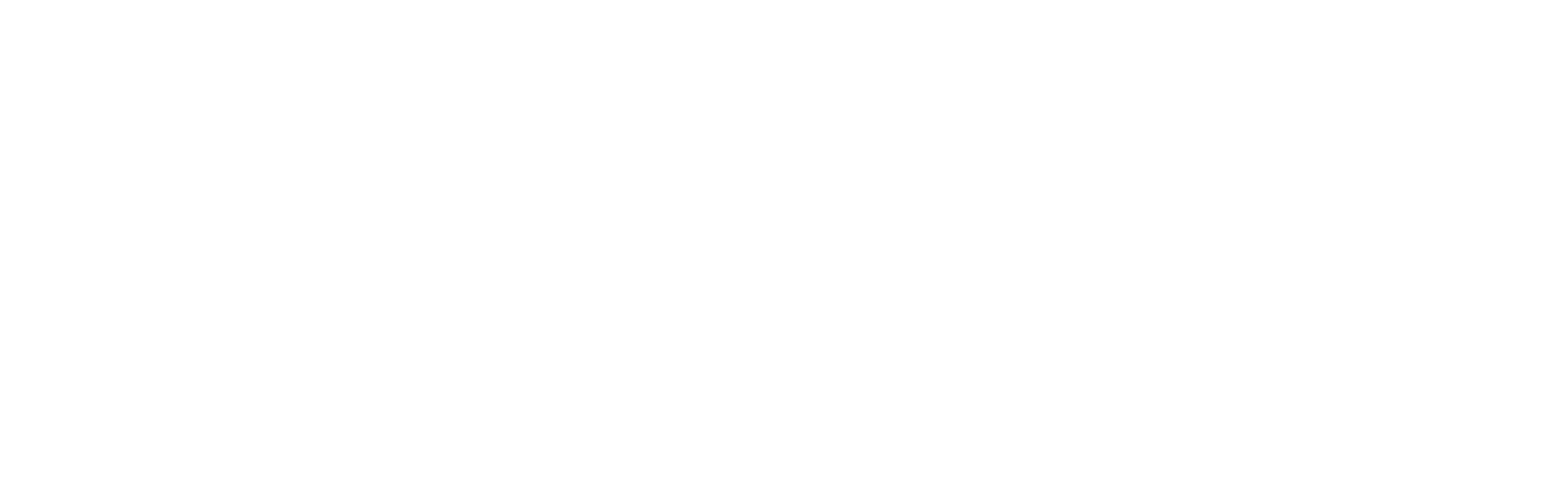
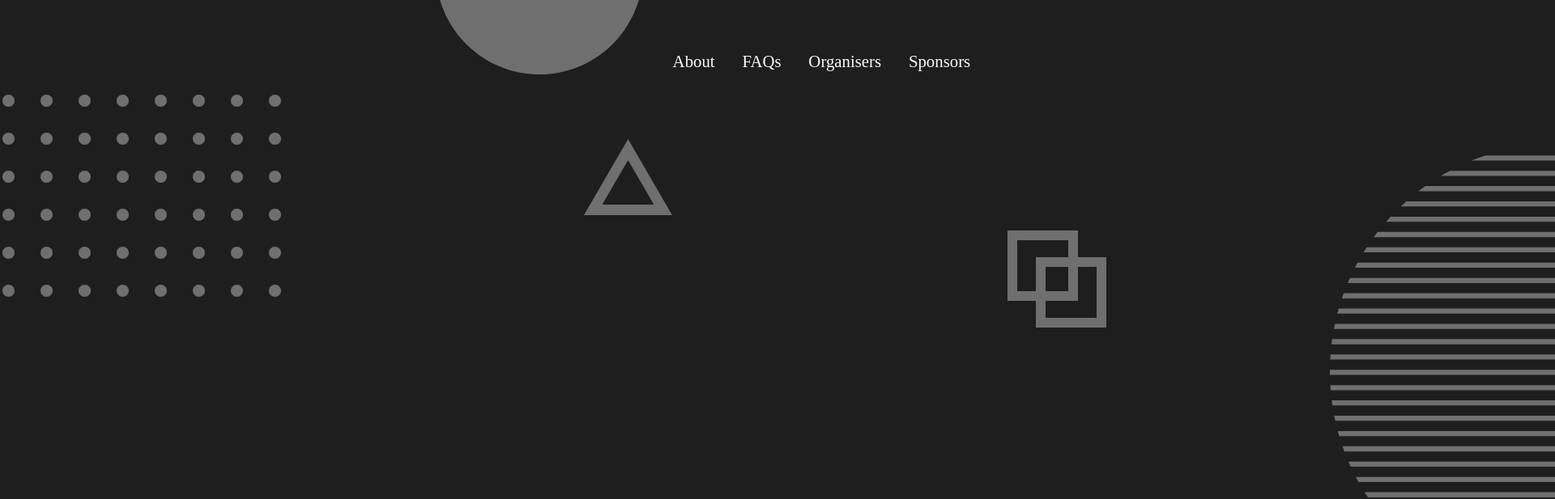
Before and after one commit to ACM-VIT/c2c-website-2020, a website: page src/index.html in a window 1280 px wide. Shown: the top 617 px of the page at 81% size, 1920 px wide, since content can reach past the window. Drawn offline with nearby package versions, Linux system fonts and the light colour scheme; files that its build step writes are made by us from their sources.

Commit message:
Navbar positioning and styling done, yet to add fontfamily

```diff
--- /dev/null
+++ b/src/css/main.scss
@@ -0,0 +1,58 @@
+$mainColor: #1E1E1E;
+$textColor: #FAFBFB;
+
+* {
+  box-sizing: border-box;
+}
+
+html,
+body {
+  // font-family: "itc-avant-garde-std-md", sans-serif;
+  margin: 0;
+  padding: 0;
+  background-color: $mainColor;
+}
+
+// Navbar
+nav {
+
+  & .fixed-top {
+    display: flex;
+    position: fixed;
+    top: 0;
+    left: 0;
+    right: 0;
+  }
+
+  & .nav-bar {
+    margin: 0;
+    padding: 1rem;
+    // border: 1px solid red;
+    background-color: none;
+    display: flex;
+    justify-content: flex-end;
+
+    & .nav-links {
+      list-style: none;
+      padding: 0.5rem 2rem;
+      margin: 2.5rem 0 2rem 0;
+      width: 40%;
+      display: flex;
+      // border: 1px solid green;
+      justify-content: space-evenly;
+
+
+      & .nav-link {
+        margin: 0;
+        padding: 0;
+        // border: 1px solid blue;
+        font-size: 1.3rem;
+
+        a {
+          color: $textColor;
+          text-decoration: none;
+        }
+      }
+    }
+  }
+}
--- a/src/index.html
+++ b/src/index.html
@@ -4,7 +4,23 @@
     <meta charset="UTF-8" />
     <meta name="viewport" content="width=device-width, initial-scale=1.0" />
     <meta http-equiv="X-UA-Compatible" content="ie=edge" />
+    <link rel="stylesheet" href="css/main.css" />
     <title>Code2Create</title>
   </head>
-  <body></body>
+  <body>
+    <nav>
+      <div class="nav-bar fixed-top">
+        <ul class="nav-links">
+          <li class="nav-link"><a href="#about">About</a></li>
+          <li class="nav-link"><a href="#faqs">FAQs</a></li>
+          <li class="nav-link"><a href="#organisers">Organisers</a></li>
+          <li class="nav-link"><a href="#sponsors">Sponsors</a></li>
+        </ul>
+      </div>
+    </nav>
+    <header class="banner">
+      <img src="./vectors/mask-group.svg" alt="Mask Group" />
+    </header>
+    <script src="./js/main.js"></script>
+  </body>
 </html>
```
Also changed, not shown: README.md, dist/css/main.css (added), dist/index.html, dist/vectors/Mask Group 1.svg (added), dist/vectors/arrow-g.svg (added), dist/vectors/arrow-w.svg (added), dist/vectors/c-only-logo.svg (added), dist/vectors/mask-group.svg (added), dist/vectors/tilted-lines.svg (added), src/js/main.js (added), src/vectors/Mask Group 1.svg (deleted), src/vectors/mask-group.svg (added).
